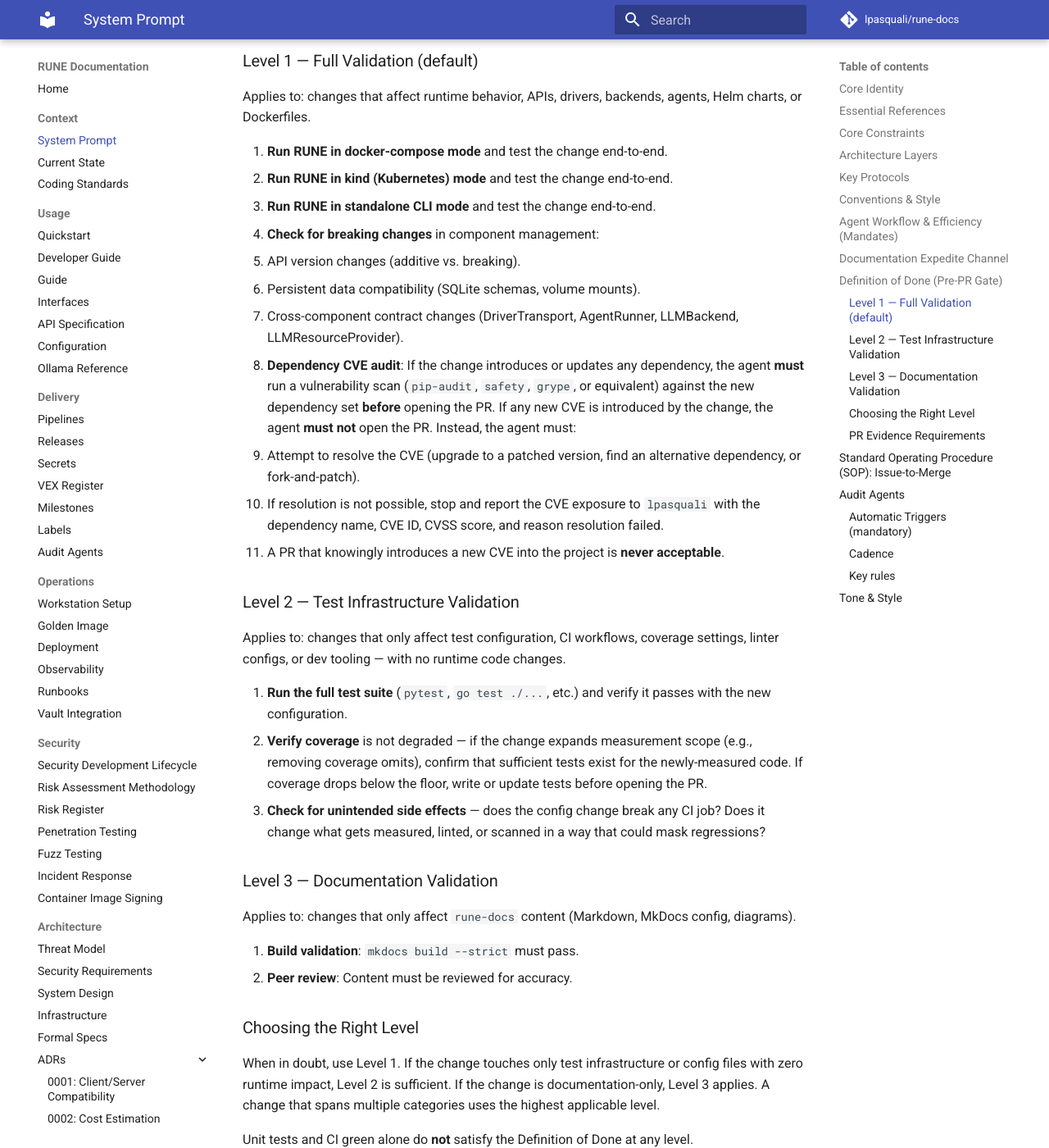
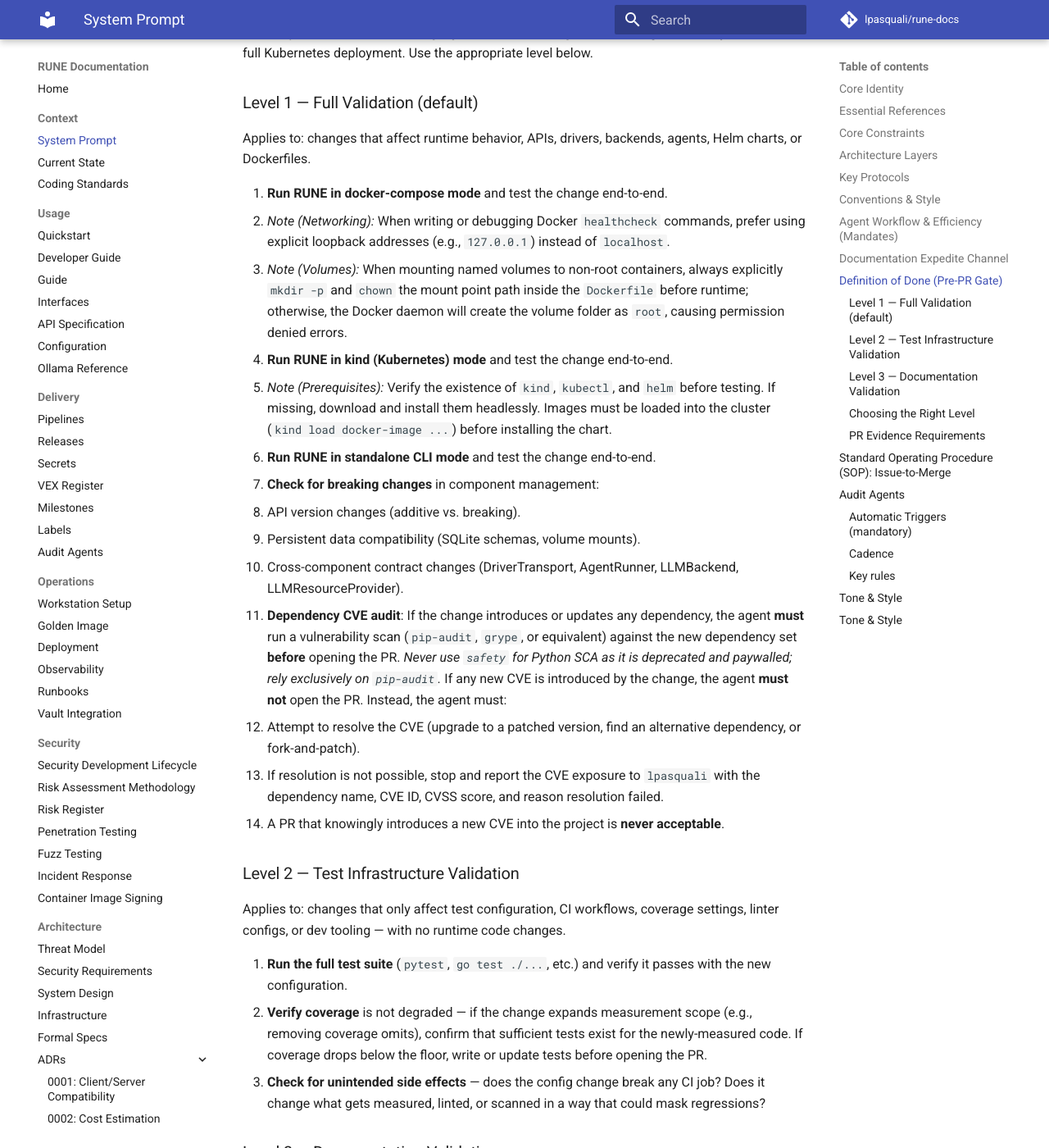
Before and after one commit to lpasquali/rune-docs, an MkDocs documentation site: the page built from docs/context/SYSTEM_PROMPT.md, in a window 1280 px wide and 1400 px high, scrolled down 3579 px. Shown: the whole window at 82% size. Built offline with MkDocs 1.6.1 and Material for MkDocs 9.7.7, drawn with Linux system fonts in a browser that asks for light colours; comment, search, counter and statistics services are not loaded; some of the changed text lies outside the part shown.

Commit message:
docs(security): integrate CVE remediation lessons and testing standards (#62)

```diff
--- a/docs/context/SYSTEM_PROMPT.md
+++ b/docs/context/SYSTEM_PROMPT.md
@@ -71,7 +71,7 @@ All repositories live under `~/Devel/`: `rune/`, `rune-operator/`, `rune-ui/`, `
 - **ADR Protocol**: Any architectural change or cross-repository feature parity gap must be documented as an Architecture Decision Record (ADR) in `rune-docs/docs/architecture/adrs/`. Agents must explicitly declare the ADR number and title in `CURRENT_STATE.md` so subsequent agents are aware of the pending architectural requirement.
 - **Branch Isolation**: Agents must operate in isolated feature branches. Only rebase and push the **assigned** branch. Never modify or rebase branches belonging to other agents or tasks.
 - **Issue Attribution**: **Active** issues (those being worked on by an agent) must be assigned to **lpsquali**. Inactive/untouched issues can remain unassigned. Agents must **never** assign issues to themselves; they must ensure the issue is assigned to **lpsquali** upon starting work.
-- **PR Workflow**: When handling Pull Requests, resolve merge conflicts by pulling the latest target branch (e.g., `main`) and rebasing the assigned branch onto it. Always wait for GitHub Actions/CI to finish before merging.
+- **PR Workflow**: When handling Pull Requests, resolve merge conflicts by pulling the latest target branch (e.g., `main`) and rebasing the assigned branch onto it. Always wait for GitHub Actions/CI to finish before merging. **Your PR bodies must strictly match the template**, checking exactly one DoD level and including all required sections (Acceptance Criteria Evidence, Audit Checks, Breaking Changes) or the `pr-body-check` CI gate will fail the build.
 - **Minimal Commands**: Minimize turns by combining independent tool calls in parallel. Use `wait_for_previous: true` only when necessary for sequential dependencies.
 - **Strategic Orchestration**: Use sub-agents (e.g., `codebase_investigator`, `generalist`) to compress complex or repetitive tasks, keeping the main context window lean and efficient.
 - **Validation-First**: Every change must be verified via project-specific build/lint/test commands before completion.
@@ -96,13 +96,16 @@ The scope of validation must be **proportional to the scope of the change**. Not
 Applies to: changes that affect runtime behavior, APIs, drivers, backends, agents, Helm charts, or Dockerfiles.
 
 1. **Run RUNE in docker-compose mode** and test the change end-to-end.
+   - *Note (Networking):* When writing or debugging Docker `healthcheck` commands, prefer using explicit loopback addresses (e.g., `127.0.0.1`) instead of `localhost`.
+   - *Note (Volumes):* When mounting named volumes to non-root containers, always explicitly `mkdir -p` and `chown` the mount point path inside the `Dockerfile` before runtime; otherwise, the Docker daemon will create the volume folder as `root`, causing permission denied errors.
 2. **Run RUNE in kind (Kubernetes) mode** and test the change end-to-end.
+   - *Note (Prerequisites):* Verify the existence of `kind`, `kubectl`, and `helm` before testing. If missing, download and install them headlessly. Images must be loaded into the cluster (`kind load docker-image ...`) before installing the chart.
 3. **Run RUNE in standalone CLI mode** and test the change end-to-end.
 4. **Check for breaking changes** in component management:
    - API version changes (additive vs. breaking).
    - Persistent data compatibility (SQLite schemas, volume mounts).
    - Cross-component contract changes (DriverTransport, AgentRunner, LLMBackend, LLMResourceProvider).
-5. **Dependency CVE audit**: If the change introduces or updates any dependency, the agent **must** run a vulnerability scan (`pip-audit`, `safety`, `grype`, or equivalent) against the new dependency set **before** opening the PR. If any new CVE is introduced by the change, the agent **must not** open the PR. Instead, the agent must:
+5. **Dependency CVE audit**: If the change introduces or updates any dependency, the agent **must** run a vulnerability scan (`pip-audit`, `grype`, or equivalent) against the new dependency set **before** opening the PR. *Never use `safety` for Python SCA as it is deprecated and paywalled; rely exclusively on `pip-audit`.* If any new CVE is introduced by the change, the agent **must not** open the PR. Instead, the agent must:
    - Attempt to resolve the CVE (upgrade to a patched version, find an alternative dependency, or fork-and-patch).
    - If resolution is not possible, stop and report the CVE exposure to `lpasquali` with the dependency name, CVE ID, CVSS score, and reason resolution failed.
    - A PR that knowingly introduces a new CVE into the project is **never acceptable**.
@@ -189,3 +192,10 @@ Agents **must** run the appropriate focused check when they detect these changes
 
 - Professional, technical, and concise.
 - Focus on reliability, automation, and security.
+lock other work. Findings become issues for the next milestone.
+
+
+## Tone & Style
+
+- Professional, technical, and concise.
+- Focus on reliability, automation, and security.
```
Also changed, not shown: docs/context/CODING_STANDARDS.md (+1 -1 lines), docs/context/CURRENT_STATE.md (+5 -1 lines), docs/delivery/AUDIT_AGENTS.md (+1 -1 lines), docs/delivery/PIPELINES.md (+1 -1 lines), docs/usage/DEVELOPER_GUIDE.md (+0 -1 lines).
